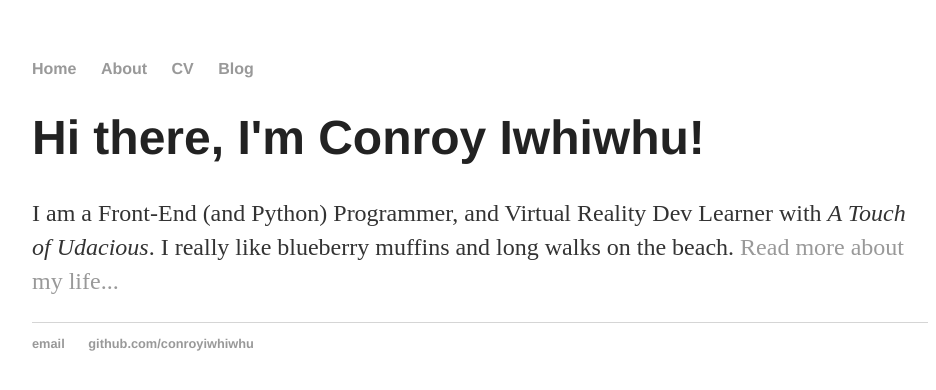
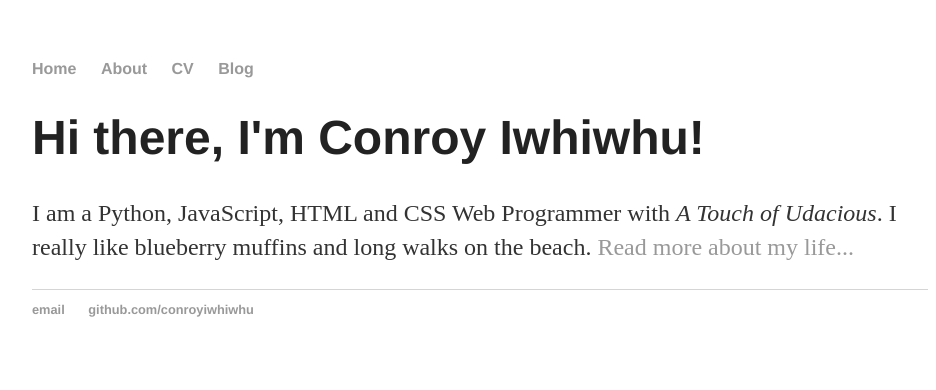
Before and after one commit to conroyiwhiwhu/conroyiwhiwhu.github.io, a Jekyll site: the page built from index.html, in a window 1280 px wide. Shown: the top 390 px of the page, without its empty margins (160-1096 px from the left). Built offline with Jekyll 4.4.1, drawn with Linux system fonts in a browser that asks for light colours.

Commit message:
Update index.html

```diff
--- a/index.html
+++ b/index.html
@@ -4,5 +4,5 @@ title: Conroy Iwhiwhu
 ---
 <div class="blurb">
     <h1>Hi there, I'm Conroy Iwhiwhu!</h1>
-    <p>I am a Front-End (and Python) Programmer, and Virtual Reality Dev Learner with <em> A Touch of Udacious</em>. I really like blueberry muffins and long walks on the beach. <a href="/about" id="linkid1">Read more about my life...</a></p>
+    <p>I am a Python, JavaScript, HTML and CSS Web Programmer with <em> A Touch of Udacious</em>. I really like blueberry muffins and long walks on the beach. <a href="/about" id="linkid1">Read more about my life...</a></p>
     </div><!-- /.blurb -->
```
